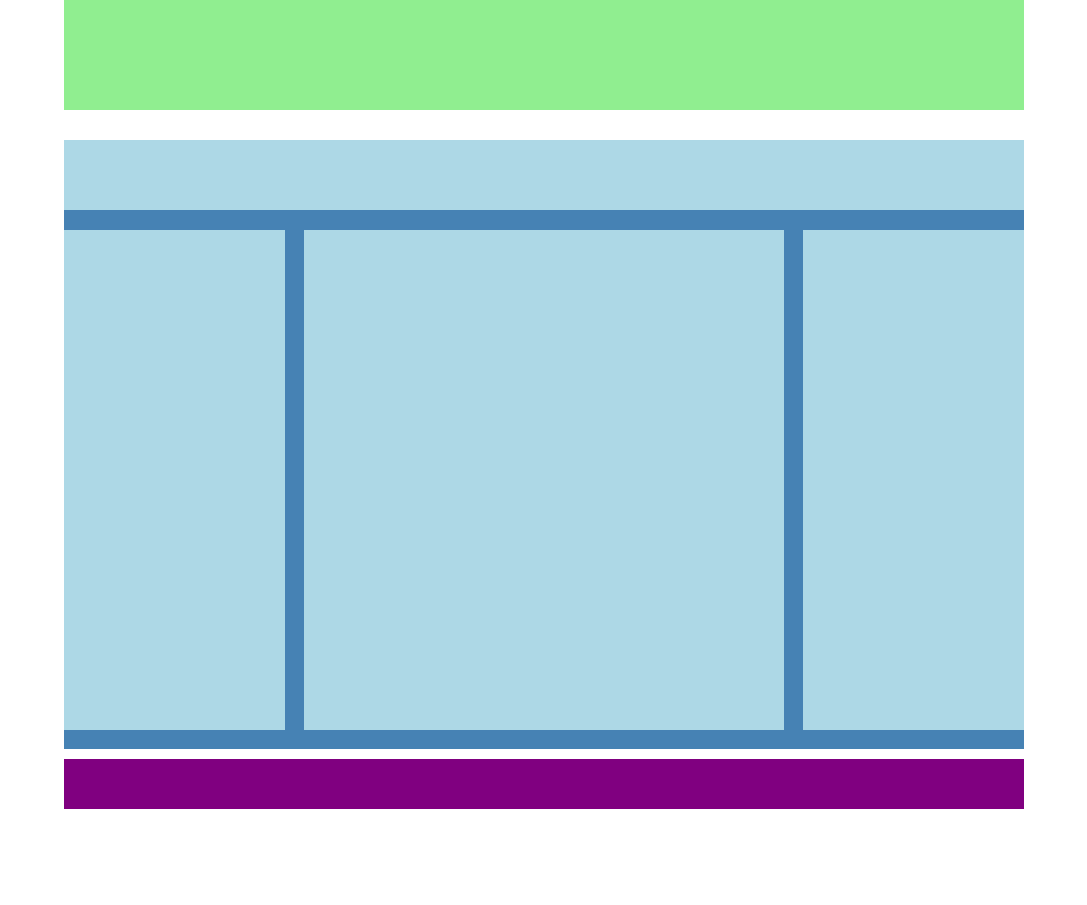
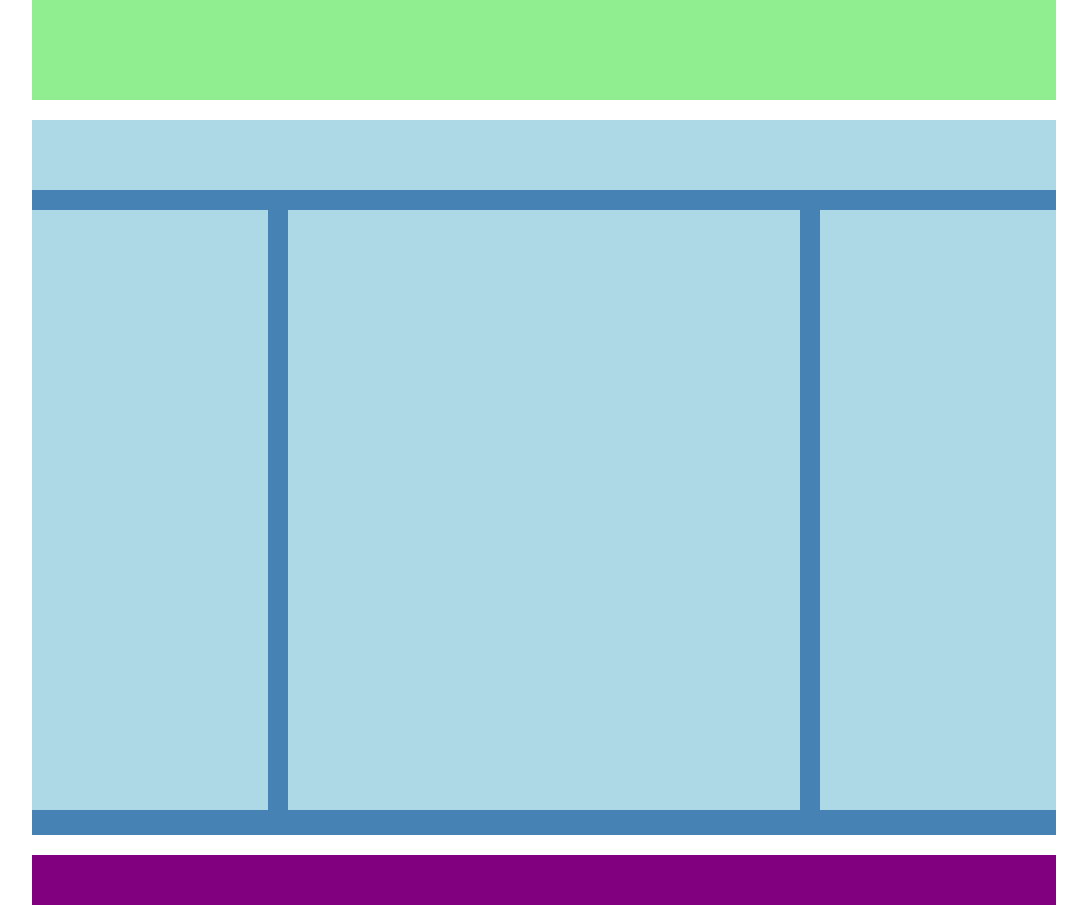
Before and after one commit to salvomel/htmlcss-struttura-wp, a plain HTML site: page index.html in a window 1280 px wide. Shown: the part 440-1345 px from the top of the page, without its empty margins (96-1183 px from the left). Before the commit the page ends 1249 px from the top, so only its background shows below. Drawn offline with Linux system fonts and the light colour scheme.

Commit message:
ritocco struttura

```diff
--- a/css/style.css
+++ b/css/style.css
@@ -7,7 +7,7 @@
 
 /* COMMON */
 .container {
-    width: 75%;
+    width: 80%;
     margin: auto;
 }
 
@@ -20,12 +20,12 @@
 .presentation {
     height: 400px;
     background-color: lightgreen;
-    margin: 30px 0;
+    margin-top: 20px;
 }
 
-/* MAIN */
-main {
-    background-color: steelblue;
+/* Structure */
+.col {
+    float: left;
 }
 
 .clearfix::after {
@@ -33,33 +33,38 @@ main {
     display: table;
     clear: both;
 }
-.col {
-    float: left;
-    margin-bottom: 2%;
+
+/* MAIN */
+main {
+    background-color: steelblue;
+    margin: 20px 0;
+    padding-bottom: 5px;
+}
+
+.title {
+    height: 70px;
+    background-color: lightblue;
 }
 
 .content-left, .content-right {
     width: 23%;
-    height: 500px;
+    height: 600px;
     background-color: lightblue;
 }
 
 .content-center {
     width: 50%;
     margin: 0 2%;
-    height: 500px;
+    height: 600px;
     background-color: lightblue;
 }
 
-.title {
-    height: 70px;
-    background-color: lightblue;
-    margin-bottom: 20px;
+.main-content {
+    margin: 20px 0;
 }
 
 /* FOOTER */
 footer {
     height: 50px;
     background-color: purple;
-    margin-top: 10px;
 }
--- a/index.html
+++ b/index.html
@@ -24,7 +24,7 @@
             <div class="title"></div>
 
             <!-- Columns -->
-            <div class="clearfix">
+            <div class="main-content clearfix">
 
                 <aside class="col content-left"></aside>
                 <div class="col content-center"></div>
```
